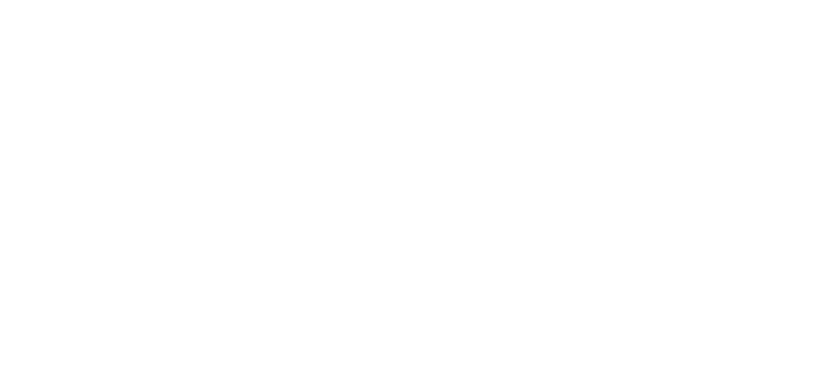
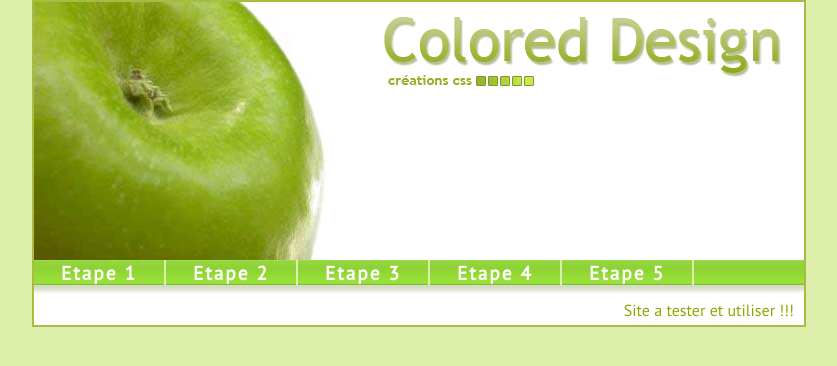
Before and after one commit to Nkhaoula/design, a plain HTML site: page index.html in a window 1280 px wide. Shown: the whole page, without its empty margins (221-1058 px from the left). Drawn offline with Linux system fonts and the light colour scheme.

Commit message:
creation de index

```diff
--- a/css/style.css
+++ b/css/style.css
@@ -1,7 +1,66 @@
 body{
     margin: 0;
+    padding: 0;
+    text-align: center;
+    font-family: 'PT Sans', sans-serif;
+    background: #DDEEAA;
+}
 
+.conteneur {
+    width: 770px;/*largeur*/
+    margin: 0 auto;/*marge automatique qui centre le bloc après l'avoir remonté le plus haut possible dans mon affichage*/
+    text-align: left;/*centre le contenu de mon #conteneur*/
+    border: 2px solid #AABB44;/*bordure autour de toute la page*/
+    background: #fff;/*couleur du fond de mon #conteneur*/
 }
-.conteneur{
-    width: 770px;
+
+h1{
+    height: 258px;/*personnaliser la hauteur de mon titre*/
+    background: url(../img/apple.jpg) no-repeat left top;
+    margin: 0;
 }
+
+h1 a{
+    width: 400px;
+    height: 70px;
+    display: block;
+    background: url(../img/title.gif) no-repeat;
+    position: relative;
+    left: 350px;
+    top: 15px;
+    text-indent: -5000px;
+    /*Le text-indent négatif est fait pour pouvoir ne cacher le texte hors de la page,
+    ce que nous voulons.*/
+}
+
+ul {
+	height: 35px;/*On donne une hauteur au menu, correspondant à la taille de l'image utilisée en fond*/
+	margin: 0;
+	padding: 0;
+	background: url(../img/bg_menu.gif) repeat-x 0 -25px;/*, on met ensuite l'image de fond avec un décalage de 25 pixels vers le haut*/
+    list-style-type: none;/*on cache les puces*/
+}
+
+ul li{
+    float: left ;/*On rend les li en flottant pour pouvoir les afficher horizontalement*/
+    text-align: center ;/*on centre le texte*/
+}
+
+ul li a{
+    display: block ;/*Nous pouvons dimensionner les a grâce à la propriété display: block;*/
+    width: 130px ;/*largeur*/
+    line-height: 25px ;/*hauteur de ligne*/
+    font-size: 1.2em ;/*taille de police*/
+    font-weight: bold ;/*mise en accentuation gras/bold de la police*/
+    letter-spacing: 2px ;/*espacement des lettres*/
+    color: #fff ;/*couleur du texte (de la police)*/
+    text-decoration: none ;/*décoration du texte*/
+    border-right: 2px solid #dea ;/*bordure*/
+}
+footer{
+    margin: 0;
+	padding-right: 10px;
+	line-height: 30px;
+	text-align: right;
+	color: #8a0;
+}
--- a/index.html
+++ b/index.html
@@ -1,13 +1,31 @@
 <!DOCTYPE html>
-<html lang="en">
+<html lang="fr">
     <head>
         <meta charset="UTF-8">
         <meta name="viewport" content="width=device-width, initial-scale=1.0">
-    <title>design</title>
+        <title>Pomme</title>
         <link rel="stylesheet" href="css/style.css">
+        <link href="https://fonts.googleapis.com/css?family=PT+Sans" rel="stylesheet">
     </head>
     <body>
-
-
+        <div class="conteneur">
+            <header>
+                <h1>
+                    <a href="#" title="Colored design">
+                        Colored Design
+                    </a>
+                </h1>
+                <nav>
+                    <ul>
+                        <li><a href="etape1.html">Etape 1</a></li>
+                        <li><a href="etape2.html">Etape 2</a></li>
+                        <li><a href="etape3.html">Etape 3</a></li>
+                        <li><a href="etape4.html">Etape 4</a></li>
+                        <li><a href="13_integration_pomme.html">Etape 5</a></li>
+                    </ul>
+                </nav>
+            </header>
+            <footer>Site a tester et utiliser !!!</footer>
+        </div>
     </body>
 </html>
```
Lines whose indentation alone changed are shown as unchanged.
